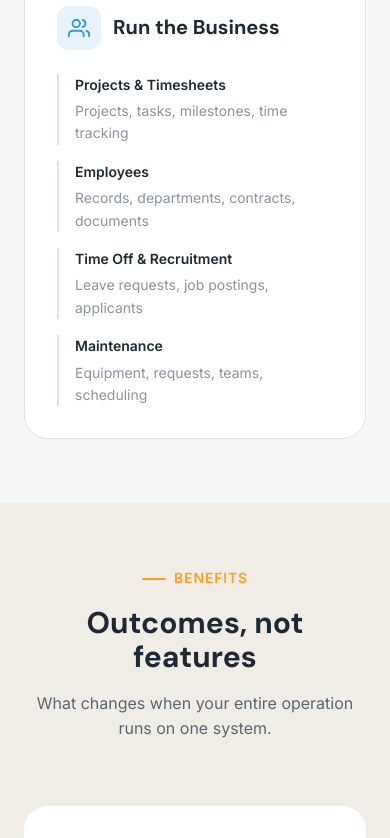
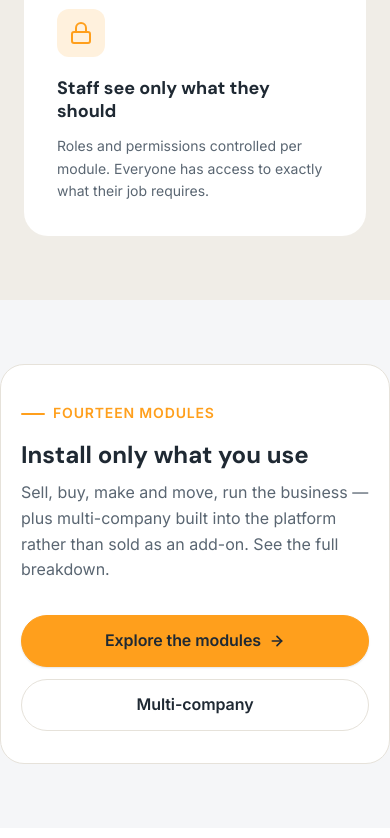
Before and after one commit to gomathie/deka-landing, a Vue app: page / in a window 390 px wide. Shown: the part 4392-5230 px from the top of the page. Built offline with nearby package versions, Linux system fonts and the light colour scheme.

Commit message:
feat: add About section to LandingView and update sitemap for improved navigation

```diff
--- a/src/views/LandingView.vue
+++ b/src/views/LandingView.vue
@@ -5,9 +5,37 @@
       <HeroSection />
       <TrustStrip />
       <ProblemSection />
-      <ModulesSection />
       <BenefitsSection />
-      <MultiCompanySection />
+
+      <!--
+        The module list and the multi-company section live on /about, which is
+        where the nav, footer and site map now point. This band keeps a route
+        to them from the landing page rather than leaving them nav-only.
+      -->
+      <section class="landing-explore section">
+        <div class="container landing-explore__inner" v-reveal>
+          <div>
+            <span class="section-label">Fourteen modules</span>
+            <h2 class="landing-explore__title">Install only what you use</h2>
+            <p class="landing-explore__text">
+              Sell, buy, make and move, run the business — plus multi-company built into
+              the platform rather than sold as an add-on. See the full breakdown.
+            </p>
+          </div>
+          <div class="landing-explore__actions btn-row">
+            <router-link to="/about#features" class="btn btn--primary btn--large">
+              Explore the modules
+              <svg width="16" height="16" viewBox="0 0 24 24" fill="none" stroke="currentColor" stroke-width="2.5" stroke-linecap="round" stroke-linejoin="round">
+                <line x1="5" y1="12" x2="19" y2="12" /><polyline points="12 5 19 12 12 19" />
+              </svg>
+            </router-link>
+            <router-link to="/about#multi-company" class="btn btn--secondary btn--large">
+              Multi-company
+            </router-link>
+          </div>
+        </div>
+      </section>
+
       <DeploymentSection />
       <CtaSection />
     </main>
@@ -20,9 +48,7 @@ import AppHeader from '../components/AppHeader.vue'
 import HeroSection from '../components/HeroSection.vue'
 import TrustStrip from '../components/TrustStrip.vue'
 import ProblemSection from '../components/ProblemSection.vue'
-import ModulesSection from '../components/ModulesSection.vue'
 import BenefitsSection from '../components/BenefitsSection.vue'
-import MultiCompanySection from '../components/MultiCompanySection.vue'
 import DeploymentSection from '../components/DeploymentSection.vue'
 import CtaSection from '../components/CtaSection.vue'
 import AppFooter from '../components/AppFooter.vue'
@@ -32,4 +58,57 @@ import AppFooter from '../components/AppFooter.vue'
 .landing-view {
   min-height: 100vh;
 }
+
+.landing-explore {
+  background-color: var(--color-off-white);
+}
+
+.landing-explore__inner {
+  display: flex;
+  align-items: center;
+  justify-content: space-between;
+  gap: var(--space-10);
+  padding: var(--space-10) var(--space-8);
+  border: 1px solid var(--color-sand);
+  border-radius: var(--radius-2xl);
+  background: var(--color-white);
+}
+
+.landing-explore__title {
+  font-size: var(--text-3xl);
+  font-weight: var(--weight-bold);
+  margin-bottom: var(--space-3);
+}
+
+.landing-explore__text {
+  color: var(--text-secondary);
+  line-height: var(--leading-normal);
+  max-width: 52ch;
+}
+
+.landing-explore__actions {
+  flex-shrink: 0;
+}
+
+@media (max-width: 900px) {
+  .landing-explore__inner {
+    flex-direction: column;
+    align-items: flex-start;
+    gap: var(--space-8);
+  }
+
+  .landing-explore__actions {
+    width: 100%;
+  }
+}
+
+@media (max-width: 560px) {
+  .landing-explore__inner {
+    padding: var(--space-8) var(--space-5);
+  }
+
+  .landing-explore__title {
+    font-size: var(--text-2xl);
+  }
+}
 </style>
```
Also changed, not shown: 1 other file (tests, documents, lock files or other folders).
